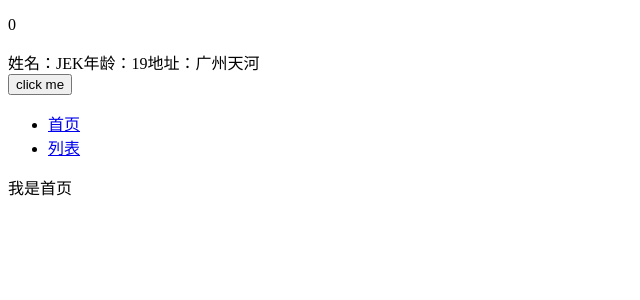
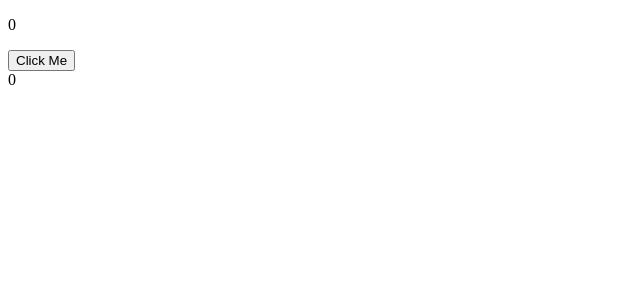
Before and after one commit to luoxiapeng/React-Hooks-demo, a React (Create React App) app: page / in a window 1280 px wide. Shown: the top 300 px of the page, without its empty margins (0-640 px from the left). Built offline with nearby package versions, Linux system fonts and the light colour scheme.

Commit message:
使用useContext解决props传递值的问题

```diff
--- /dev/null
+++ b/src/Example.js
@@ -0,0 +1,30 @@
+import React,{useState,useEffect,useContext,createContext} from 'react';
+const CountContext = createContext()
+
+function Index() {
+
+  const count = useContext(CountContext)
+  return <div>{count}</div>
+
+}
+
+function Example() {
+  const [count,setCount]=useState(0)
+
+  useEffect(() => {
+    console.log(count)
+    return () => {
+
+    };
+  }, [count])
+  return(
+    <>
+      <p>{count}</p>
+      <button onClick={()=>{setCount(count+1)}}>Click Me</button>
+      <CountContext.Provider value={count}>
+        <Index></Index>
+      </CountContext.Provider>
+    </>
+  )
+}
+export default Example;
--- a/src/index.js
+++ b/src/index.js
@@ -1,6 +1,8 @@
 import React from 'react';
 import ReactDOM from 'react-dom';
-import App from './App';
+// import App from './App';
+import Example from './Example';
 
 
-ReactDOM.render(<App />, document.getElementById('root'));
+
+ReactDOM.render(<Example />, document.getElementById('root'));
```
